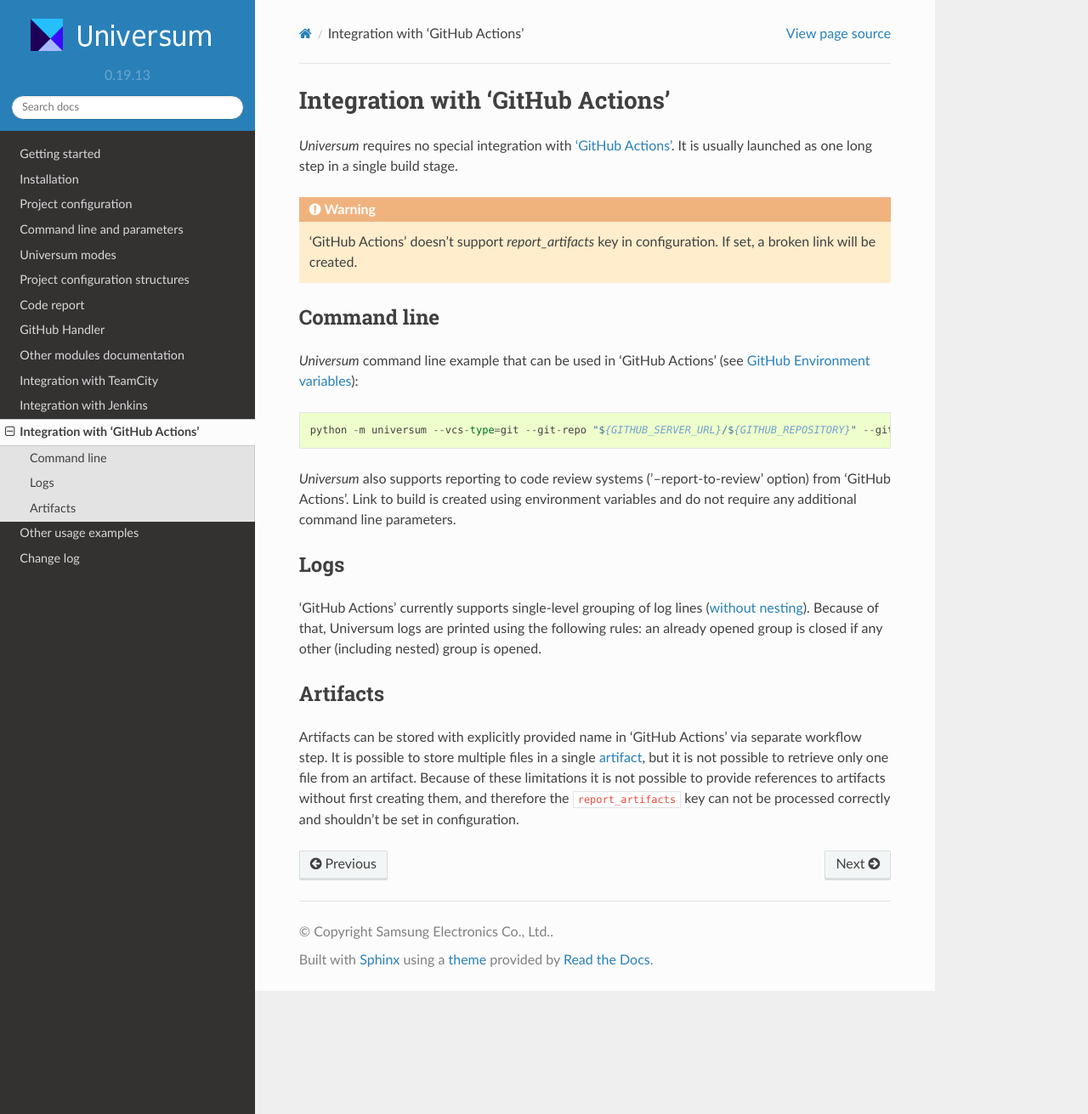
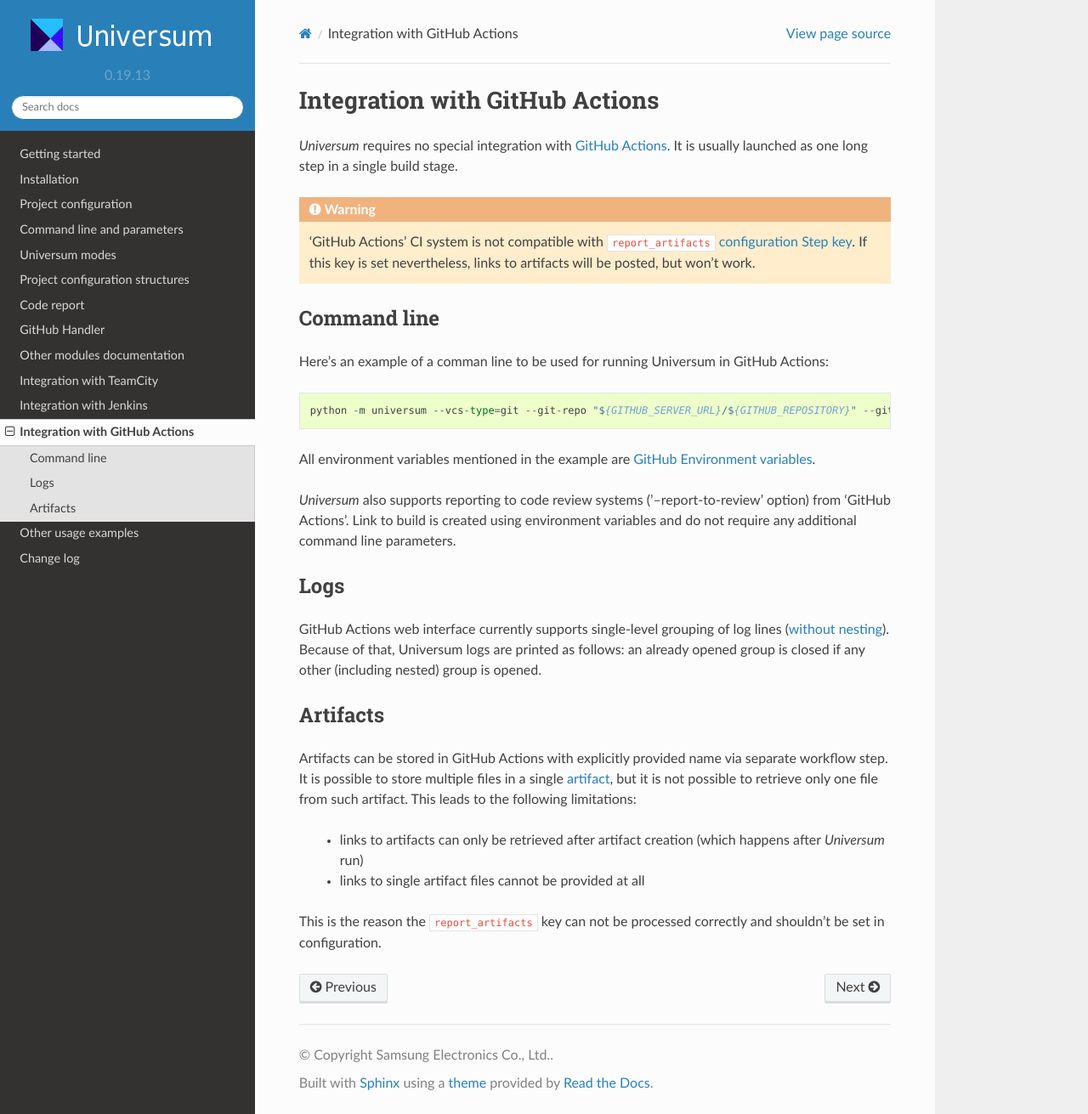
Before and after one commit to Samsung/Universum, a Sphinx documentation site: the page built from doc/github_actions.rst, in a window 1280 px wide and 1311 px high. Shown: the whole window at 85% size. Built offline with Sphinx 7.4.7 and the Read the Docs theme 2.0.0, drawn with Linux system fonts in a browser that asks for light colours.

Commit message:
fix(doc): miscellaneous style and language fixes

```diff
--- a/doc/github_actions.rst
+++ b/doc/github_actions.rst
@@ -1,20 +1,24 @@
-Integration with 'GitHub Actions'
+Integration with GitHub Actions
 ===============================
 
-`Universum` requires no special integration with `'GitHub Actions' <https://docs.github.com/en/actions>`_. It is usually
+`Universum` requires no special integration with `GitHub Actions <https://docs.github.com/en/actions>`_. It is usually
 launched as one long step in a single build stage.
 
 .. warning::
 
-    'GitHub Actions' doesn't support `report_artifacts` key in configuration. If set, a broken link will be created.
+    'GitHub Actions' CI system is not compatible with ``report_artifacts`` :doc:`configuration Step key <configuration_support>`.
+    If this key is set nevertheless, links to artifacts will be posted, but won't work.
+
 
 Command line
 ------------
 
-`Universum` command line example that can be used in 'GitHub Actions' (see `GitHub Environment variables
-<https://docs.github.com/en/actions/learn-github-actions/environment-variables>`_):
-::
+Here's an example of a comman line to be used for running Universum in GitHub Actions::
+
     python -m universum --vcs-type=git --git-repo "${GITHUB_SERVER_URL}/${GITHUB_REPOSITORY}" --git-refspec "${GITHUB_REF_NAME}"
+
+All environment variables mentioned in the example are `GitHub Environment variables
+<https://docs.github.com/en/actions/learn-github-actions/environment-variables>`_.
 
 `Universum` also supports reporting to code review systems ('--report-to-review' option) from 'GitHub Actions'. Link to
 build is created using environment variables and do not require any additional command line parameters.
@@ -22,17 +26,20 @@
 Logs
 ----
 
-'GitHub Actions' currently supports single-level grouping of log lines
-(`without nesting <https://github.com/actions/runner/issues/802>`_). Because of that, Universum logs are printed using
-the following rules: an already opened group is closed if any other (including nested) group is opened.
+GitHub Actions web interface currently supports single-level grouping of log lines
+(`without nesting <https://github.com/actions/runner/issues/802>`_). Because of that, Universum logs are printed
+as follows: an already opened group is closed if any other (including nested) group is opened.
 
 
 Artifacts
 ---------
 
-Artifacts can be stored with explicitly provided name in 'GitHub Actions' via separate workflow step.
+Artifacts can be stored in GitHub Actions with explicitly provided name via separate workflow step.
 It is possible to store multiple files in a single `artifact
 <https://docs.github.com/en/actions/using-workflows/storing-workflow-data-as-artifacts>`_, but it is not possible to
-retrieve only one file from an artifact. Because of these limitations it is not possible to provide references to
-artifacts without first creating them, and therefore the ``report_artifacts`` key can not be processed correctly and
-shouldn't be set in configuration.
+retrieve only one file from such artifact. This leads to the following limitations:
+
+    - links to artifacts can only be retrieved after artifact creation (which happens after `Universum` run)
+    - links to single artifact files cannot be provided at all
+
+This is the reason the ``report_artifacts`` key can not be processed correctly and shouldn't be set in configuration.
```
